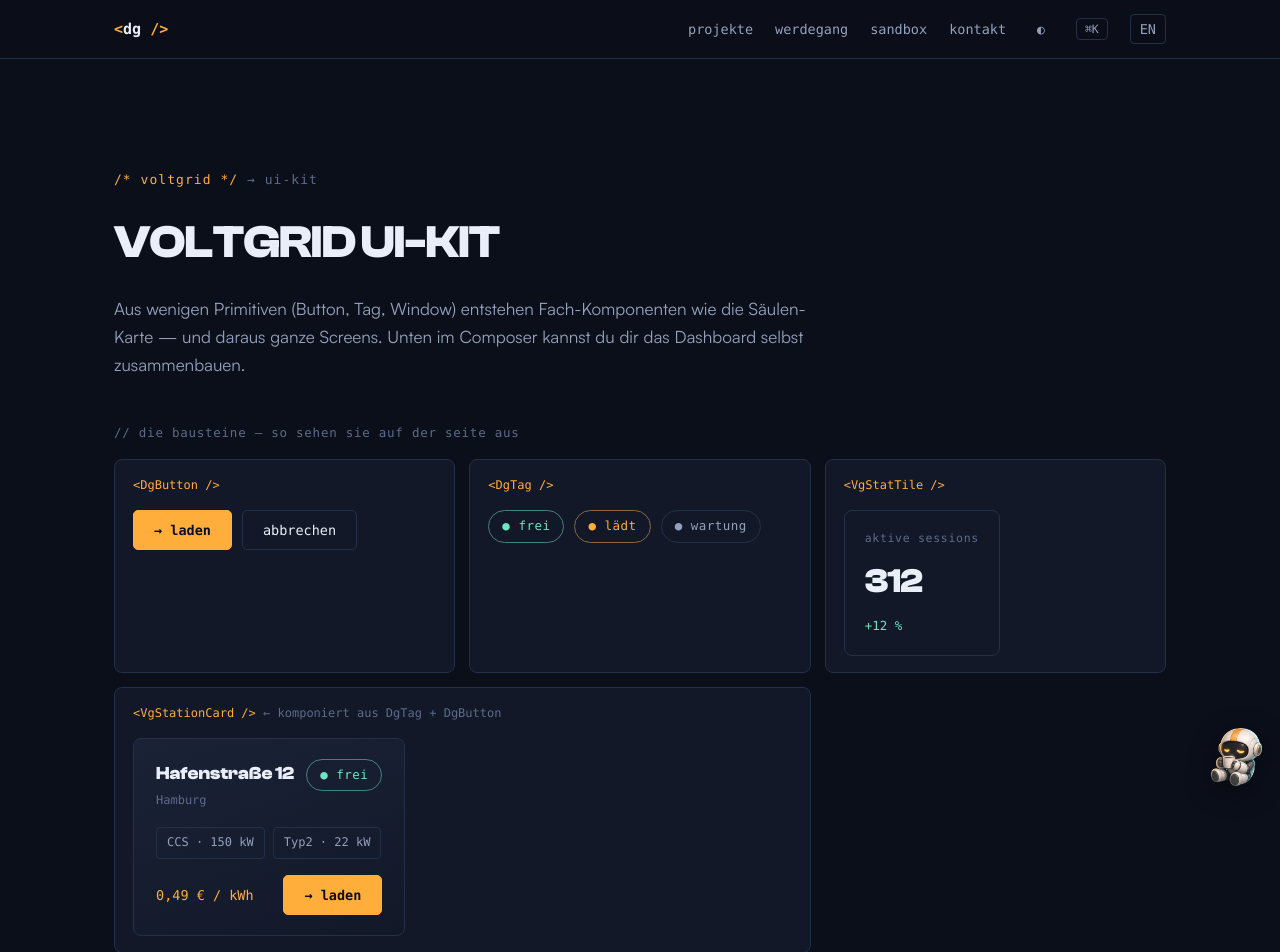
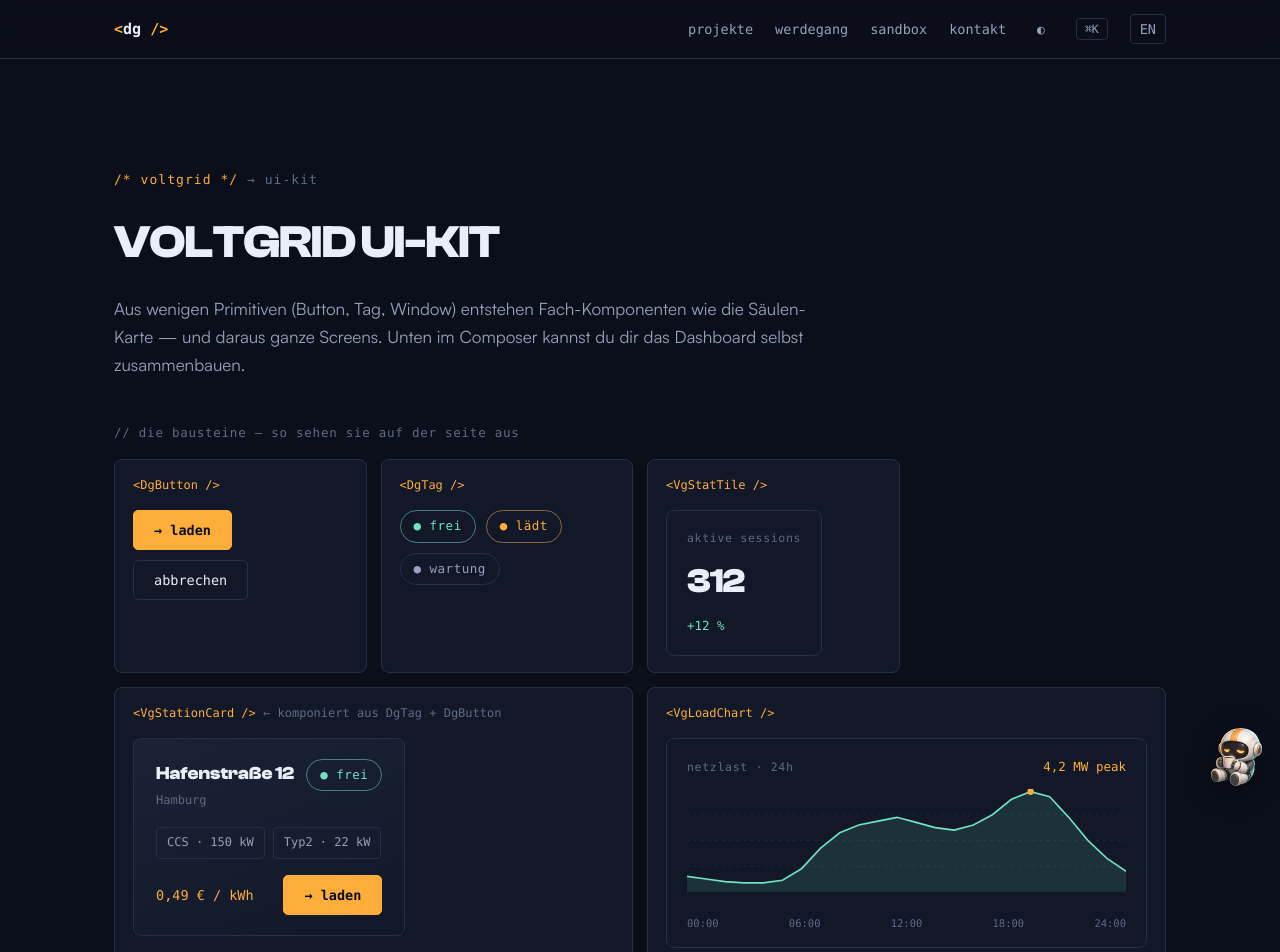
Before and after one commit to XainDavidGroeger/website, a Nuxt app: page /sandbox/ui in a window 1280 px wide. Shown: the top 952 px of the page. Built offline with nearby package versions, Linux system fonts and the light colour scheme.

Commit message:
Composer-Fix: Komponenten-Aufloesung ohne Pfad-Praefix, Lastkurven-Chart als neuer Baustein

```diff
--- /dev/null
+++ b/app/components/ui/VgLoadChart.vue
@@ -0,0 +1,95 @@
+<script setup lang="ts">
+withDefaults(defineProps<{
+  label?: string
+  value?: string
+}>(), {
+  label: 'netzlast · 24h',
+  value: '4,2 MW peak',
+})
+
+/* feste, plausible kW-Kurve (24 Stützpunkte = 24 Stunden) */
+const points = [12, 10, 8, 7, 7, 9, 18, 34, 46, 52, 55, 58, 54, 50, 48, 52, 60, 72, 78, 74, 58, 40, 26, 16]
+const max = 80
+const width = 560
+const height = 120
+
+const path = points
+  .map((p, i) => `${i === 0 ? 'M' : 'L'} ${(i / (points.length - 1)) * width} ${height - (p / max) * height}`)
+  .join(' ')
+const area = `${path} L ${width} ${height} L 0 ${height} Z`
+</script>
+
+<template>
+  <div class="vg-chart">
+    <header>
+      <p class="label">{{ label }}</p>
+      <p class="value">{{ value }}</p>
+    </header>
+    <svg :viewBox="`0 0 ${width} 140`" preserveAspectRatio="none" aria-hidden="true">
+      <line v-for="y in 3" :key="y" x1="0" :y1="(y * 120) / 4" x2="560" :y2="(y * 120) / 4" class="grid" />
+      <path :d="area" class="area" />
+      <path :d="path" class="line" />
+      <circle :cx="(18 / 23) * 560" :cy="120 - (78 / 80) * 120" r="4" class="peak" />
+    </svg>
+    <footer>
+      <span>00:00</span><span>06:00</span><span>12:00</span><span>18:00</span><span>24:00</span>
+    </footer>
+  </div>
+</template>
+
+<style scoped>
+.vg-chart {
+  background: var(--surface);
+  border: 1px solid var(--line);
+  border-radius: 8px;
+  padding: 18px 20px 14px;
+}
+.vg-chart header {
+  display: flex;
+  justify-content: space-between;
+  align-items: baseline;
+  gap: 12px;
+  margin-bottom: 12px;
+}
+.label {
+  font-family: var(--font-mono);
+  font-size: 11.5px;
+  letter-spacing: 0.06em;
+  color: var(--faint);
+}
+.value {
+  font-family: var(--font-mono);
+  font-size: 12.5px;
+  color: var(--amber);
+}
+svg {
+  display: block;
+  width: 100%;
+  height: 120px;
+}
+.grid {
+  stroke: var(--line);
+  stroke-width: 1;
+  stroke-dasharray: 3 6;
+}
+.line {
+  fill: none;
+  stroke: var(--mint);
+  stroke-width: 2;
+}
+.area {
+  fill: color-mix(in srgb, var(--mint) 12%, transparent);
+  stroke: none;
+}
+.peak {
+  fill: var(--amber);
+}
+.vg-chart footer {
+  display: flex;
+  justify-content: space-between;
+  font-family: var(--font-mono);
+  font-size: 10.5px;
+  color: var(--faint);
+  margin-top: 6px;
+}
+</style>
--- a/app/pages/sandbox/ui.vue
+++ b/app/pages/sandbox/ui.vue
@@ -9,7 +9,7 @@ useSeoMeta({
 /* ------------------------------------------------------------------ */
 /*  Composer: aus Bausteinen ein VoltGrid-Dashboard zusammenbauen      */
 /* ------------------------------------------------------------------ */
-type BlockKind = 'headline' | 'stats' | 'station' | 'stationRow' | 'actions' | 'terminal'
+type BlockKind = 'headline' | 'stats' | 'chart' | 'station' | 'stationRow' | 'actions' | 'terminal'
 
 interface Block {
   uid: number
@@ -19,6 +19,7 @@ interface Block {
 const blockDefs: { kind: BlockKind, code: string }[] = [
   { kind: 'headline', code: '<VgPageHead title="…" />' },
   { kind: 'stats', code: '<VgStatTile v-for="kpi in kpis" … />' },
+  { kind: 'chart', code: '<VgLoadChart :series="load24h" />' },
   { kind: 'station', code: '<VgStationCard :station="station" />' },
   { kind: 'stationRow', code: '<VgStationCard v-for="s in stations" … />' },
   { kind: 'actions', code: '<DgButton>…</DgButton> <DgButton variant="ghost">…</DgButton>' },
@@ -29,6 +30,7 @@ let nextUid = 1
 const canvas = ref<Block[]>([
   { uid: nextUid++, kind: 'headline' },
   { uid: nextUid++, kind: 'stats' },
+  { uid: nextUid++, kind: 'chart' },
   { uid: nextUid++, kind: 'station' },
 ])
 
@@ -98,6 +100,12 @@ const generatedCode = computed(() => {
             <VgStationCard />
           </div>
         </div>
+        <div class="cell wide">
+          <p class="cell-name">&lt;VgLoadChart /&gt;</p>
+          <div class="cell-stage block">
+            <VgLoadChart />
+          </div>
+        </div>
       </div>
     </section>
 
@@ -141,6 +149,7 @@ const generatedCode = computed(() => {
                 <VgStatTile :label="t('sandbox.ui.kpiStations')" value="2.418" delta="+38" />
                 <VgStatTile :label="t('sandbox.ui.kpiUptime')" value="99,2 %" delta="−0,1 %" delta-color="amber" />
               </div>
+              <VgLoadChart v-else-if="block.kind === 'chart'" />
               <div v-else-if="block.kind === 'station'" class="b-station">
                 <VgStationCard />
               </div>
@@ -223,6 +232,12 @@ const generatedCode = computed(() => {
   gap: 10px;
   flex-wrap: wrap;
   align-items: center;
+}
+.cell-stage.block {
+  display: block;
+}
+.cell-stage.block > :deep(.vg-chart) {
+  width: 100%;
 }
 
 /* ---------- Composer ---------- */
--- a/i18n/locales/de.json
+++ b/i18n/locales/de.json
@@ -57,6 +57,7 @@
       "block": {
         "headline": "Seitenkopf",
         "stats": "KPI-Zeile",
+        "chart": "Lastkurve",
         "station": "Säulen-Karte",
         "stationRow": "Säulen-Reihe",
         "actions": "Button-Zeile",
--- a/i18n/locales/en.json
+++ b/i18n/locales/en.json
@@ -57,6 +57,7 @@
       "block": {
         "headline": "Page header",
         "stats": "KPI row",
+        "chart": "Load curve",
         "station": "Station card",
         "stationRow": "Station row",
         "actions": "Button row",
--- a/nuxt.config.ts
+++ b/nuxt.config.ts
@@ -2,6 +2,10 @@ export default defineNuxtConfig({
   compatibilityDate: '2026-07-11',
   devtools: { enabled: true },
   modules: ['@nuxtjs/i18n'],
+  components: [
+    // kein Pfad-Präfix: components/ui/DgButton.vue → <DgButton>, nicht <UiDgButton>
+    { path: '~/components', pathPrefix: false },
+  ],
   css: [
     '~/assets/css/tokens.css',
     '@fontsource-variable/jetbrains-mono',
```
